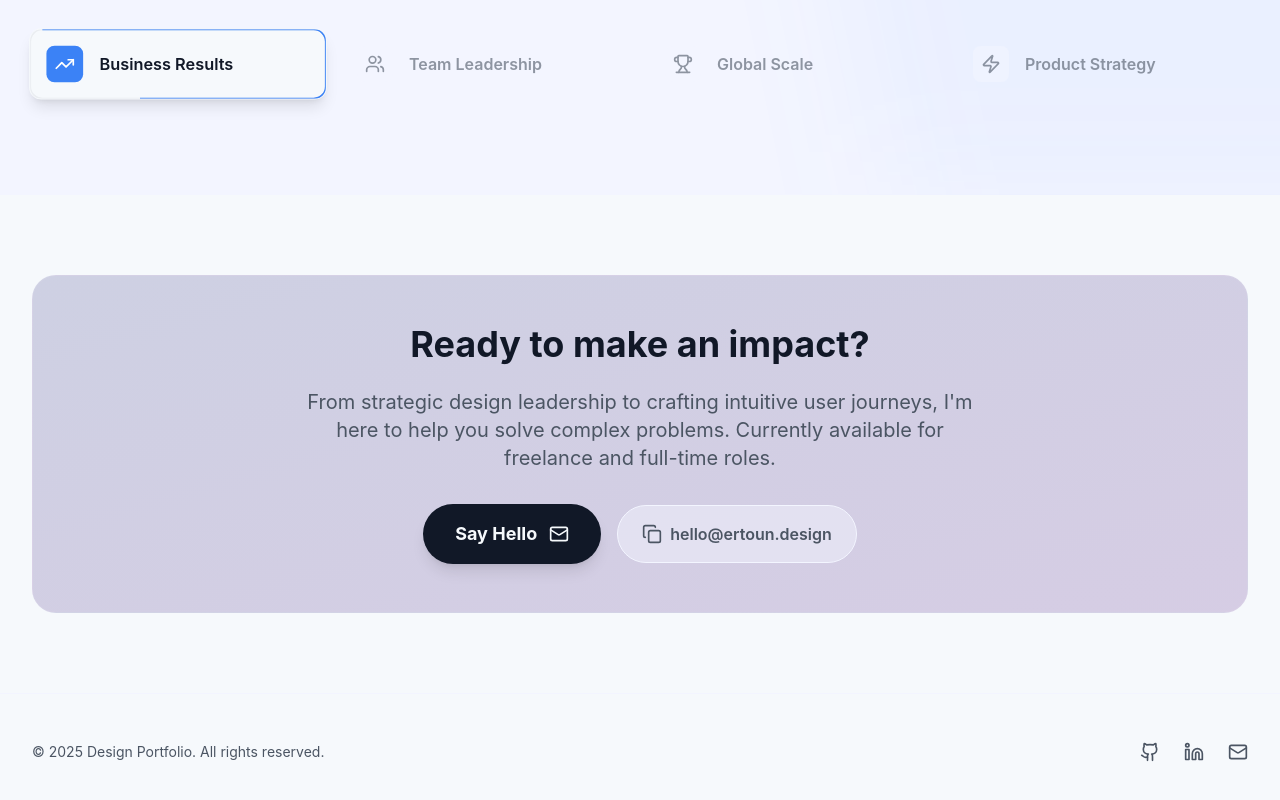
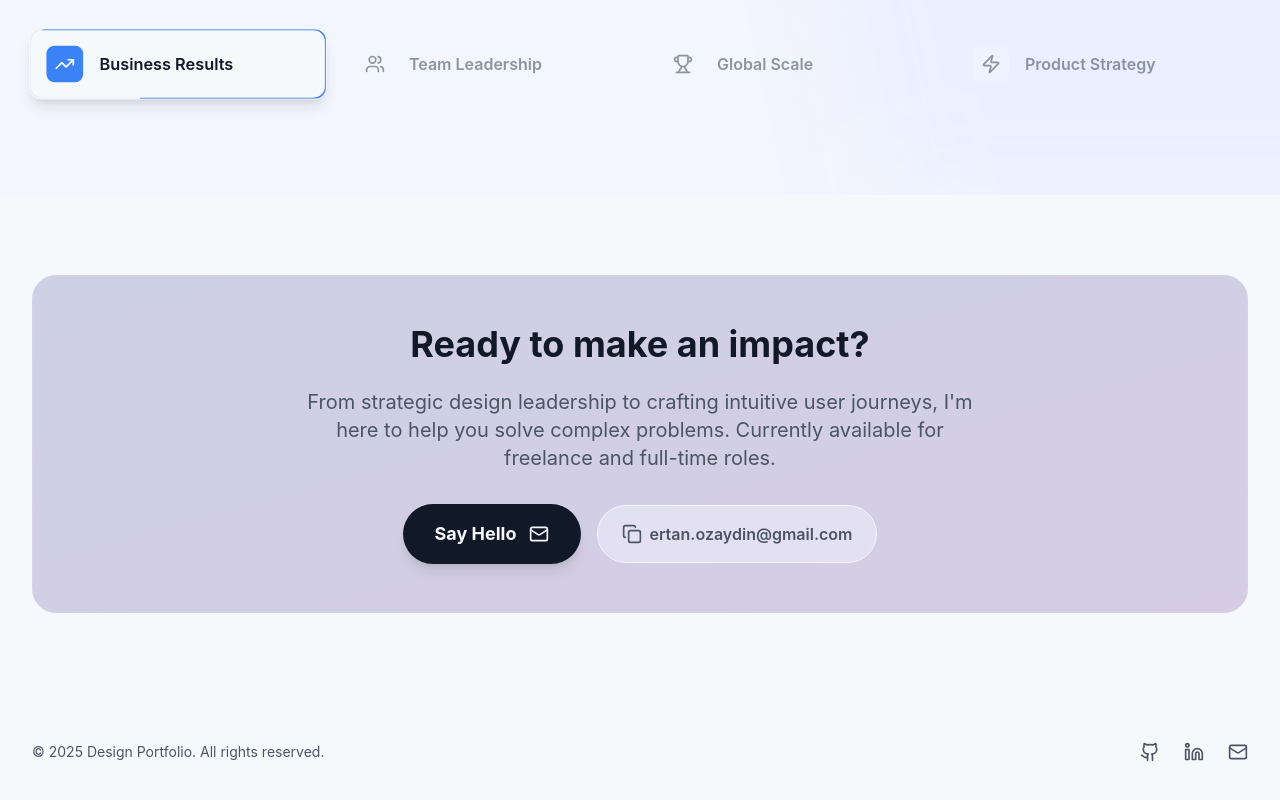
Before and after one commit to Ertoun/Portfolio, a React (Vite) app: page / in a window 1280 px wide. Shown: the part 1714-2514 px from the top of the page. Built offline with nearby package versions, Linux system fonts and the light colour scheme.

Commit message:
Update email

```diff
--- a/src/components/ContactCTA.jsx
+++ b/src/components/ContactCTA.jsx
@@ -8,7 +8,7 @@ const ContactCTA = ({ id, className = "" }) => {
     const [copied, setCopied] = useState(false);
 
     // Fallback email if not in translations
-    const email = t.contact?.email || 'hello@example.com';
+    const email = t.contact?.email || 'ertan.ozaydin@gmail.com';
 
     const handleCopy = (e) => {
         e.preventDefault();
--- a/src/constants/translations.js
+++ b/src/constants/translations.js
@@ -196,7 +196,7 @@ export const translations = {
             title: "Ready to make an impact?",
             description: "From strategic design leadership to crafting intuitive user journeys, I'm here to help you solve complex problems. Currently available for freelance and full-time roles.",
             button: 'Say Hello',
-            email: 'hello@ertoun.design', // Placeholder based on username 'Ertoun'
+            email: 'ertan.ozaydin@gmail.com',
             copy: 'Copy Email',
             copied: 'Copied!'
         },
```
